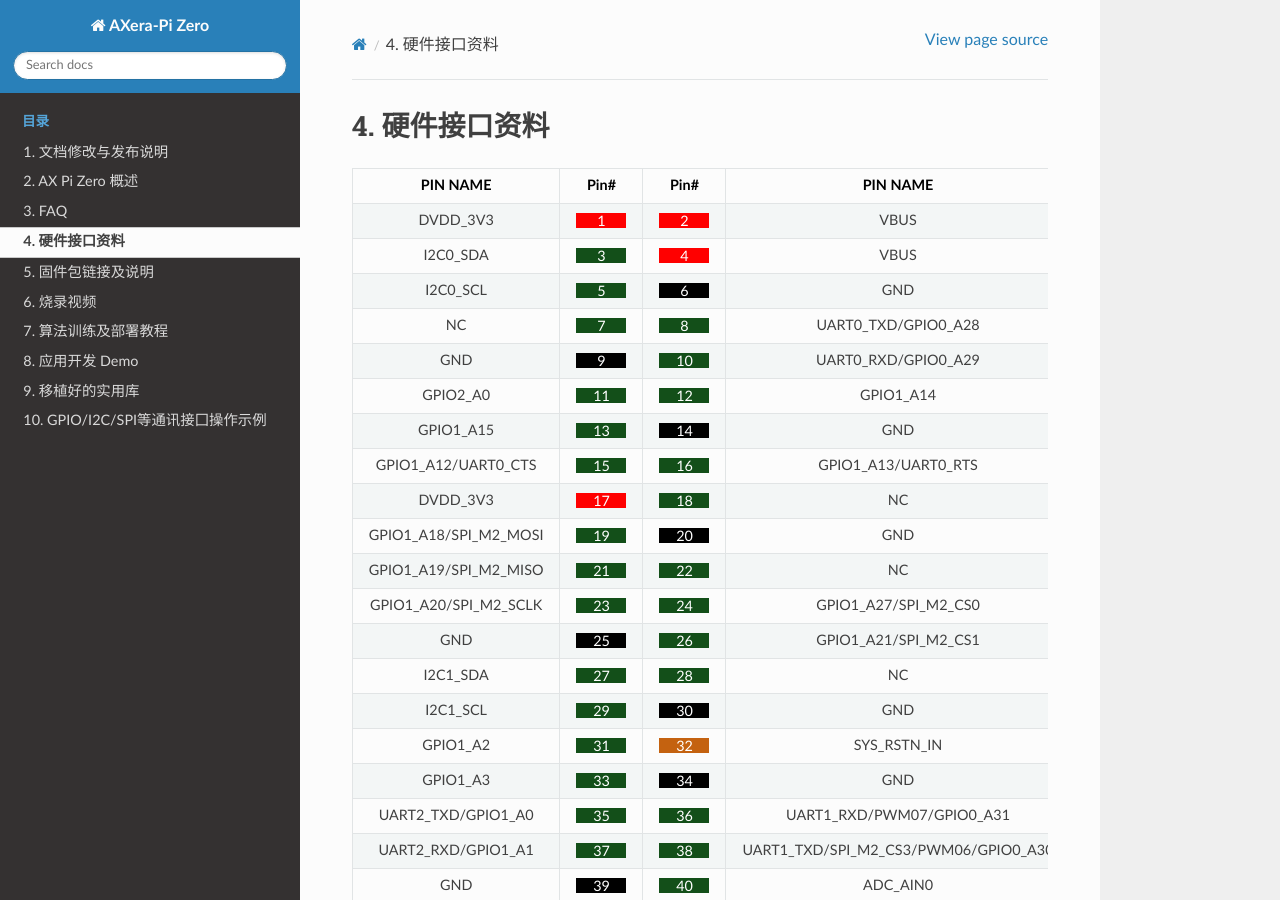
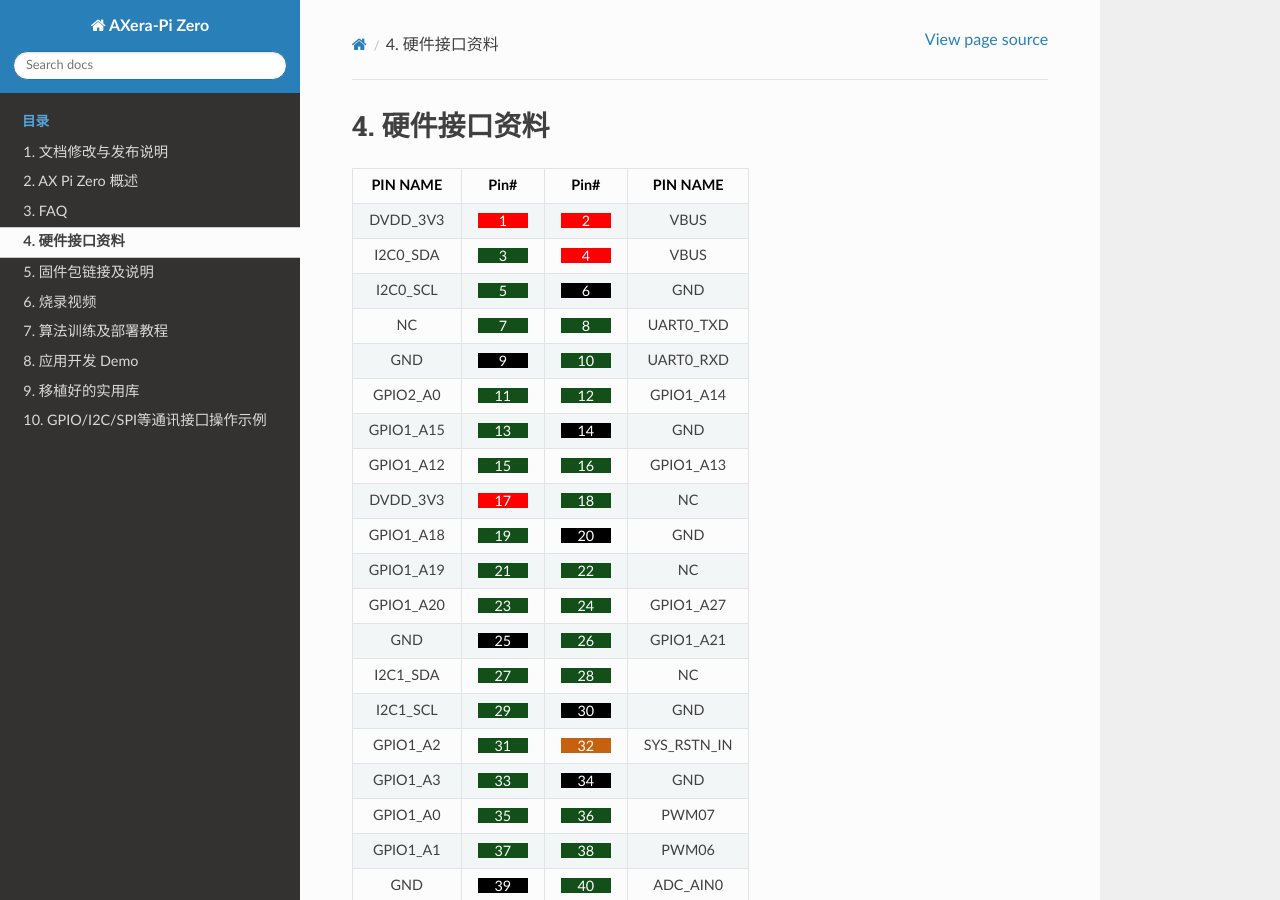
Before and after one commit to AXERA-TECH/axera-pi-zero-docs, a Sphinx documentation site: the page built from source/doc_guide_quick_start.md, in a window 1280 px wide and 900 px high. Built offline with Sphinx 7.4.7 and the Read the Docs theme 2.0.0, drawn with Linux system fonts in a browser that asks for light colours.

Commit message:
Modify GPIO

```diff
--- a/source/doc_guide_quick_start.md
+++ b/source/doc_guide_quick_start.md
@@ -7,22 +7,22 @@
 | <div style="text-align: center;">DVDD_3V3</div> |<div style="background-color:red ;width: 50px;height: 15px;text-align: center;"><font color="#FFFFFF">1</div></font>|<div style="background-color:red ;width: 50px;height: 15px;text-align: center;"><font color="#FFFFFF">2</div></font>| <div style="text-align: center;">VBUS</div> |
 | <div style="text-align: center;">I2C0_SDA</div> |<div style="background-color:rgb(19,79,25) ;width: 50px;height: 15px;text-align: center;"><font color="#FFFFFF">3</div></font>|<div style="background-color:red ;width: 50px;height: 15px;text-align: center;"><font color="#FFFFFF">4</div></font>| <div style="text-align: center;">VBUS</div> |
 | <div style="text-align: center;">I2C0_SCL</div> |<div style="background-color:rgb(19,79,25) ;width: 50px;height: 15px;text-align: center;"><font color="#FFFFFF">5</div></font>|<div style="background-color:black ;width: 50px;height: 15px;text-align: center;"><font color="#FFFFFF">6</div></font>| <div style="text-align: center;">GND</div> |
-| <div style="text-align: center;">NC</div> |<div style="background-color:rgb(19,79,25) ;width: 50px;height: 15px;text-align: center;"><font color="#FFFFFF">7</div></font>|<div style="background-color:rgb(19,79,25) ;width: 50px;height: 15px;text-align: center;"><font color="#FFFFFF">8</div></font>| <div style="text-align: center;">UART0_TXD/GPIO0_A28</div> |
-| <div style="text-align: center;">GND</div> |<div style="background-color:black ;width: 50px;height: 15px;text-align: center;"><font color="#FFFFFF">9</div></font>|<div style="background-color:rgb(19,79,25) ;width: 50px;height: 15px;text-align: center;"><font color="#FFFFFF">10</div></font>| <div style="text-align: center;">UART0_RXD/GPIO0_A29</div> |
+| <div style="text-align: center;">NC</div> |<div style="background-color:rgb(19,79,25) ;width: 50px;height: 15px;text-align: center;"><font color="#FFFFFF">7</div></font>|<div style="background-color:rgb(19,79,25) ;width: 50px;height: 15px;text-align: center;"><font color="#FFFFFF">8</div></font>| <div style="text-align: center;">UART0_TXD</div> |
+| <div style="text-align: center;">GND</div> |<div style="background-color:black ;width: 50px;height: 15px;text-align: center;"><font color="#FFFFFF">9</div></font>|<div style="background-color:rgb(19,79,25) ;width: 50px;height: 15px;text-align: center;"><font color="#FFFFFF">10</div></font>| <div style="text-align: center;">UART0_RXD</div> |
 | <div style="text-align: center;">GPIO2_A0</div> |<div style="background-color:rgb(19,79,25) ;width: 50px;height: 15px;text-align: center;"><font color="#FFFFFF">11</div></font>|<div style="background-color:rgb(19,79,25) ;width: 50px;height: 15px;text-align: center;"><font color="#FFFFFF">12</div></font>| <div style="text-align: center;">GPIO1_A14</div> |
 | <div style="text-align: center;">GPIO1_A15</div> |<div style="background-color:rgb(19,79,25) ;width: 50px;height: 15px;text-align: center;"><font color="#FFFFFF">13</div></font>|<div style="background-color:black ;width: 50px;height: 15px;text-align: center;"><font color="#FFFFFF">14</div></font>| <div style="text-align: center;">GND</div> |
-| <div style="text-align: center;">GPIO1_A12/UART0_CTS</div> |<div style="background-color:rgb(19,79,25) ;width: 50px;height: 15px;text-align: center;"><font color="#FFFFFF">15</div></font>|<div style="background-color:rgb(19,79,25) ;width: 50px;height: 15px;text-align: center;"><font color="#FFFFFF">16</div></font>| <div style="text-align: center;">GPIO1_A13/UART0_RTS</div> |
+| <div style="text-align: center;">GPIO1_A12</div> |<div style="background-color:rgb(19,79,25) ;width: 50px;height: 15px;text-align: center;"><font color="#FFFFFF">15</div></font>|<div style="background-color:rgb(19,79,25) ;width: 50px;height: 15px;text-align: center;"><font color="#FFFFFF">16</div></font>| <div style="text-align: center;">GPIO1_A13</div> |
 | <div style="text-align: center;">DVDD_3V3</div> |<div style="background-color:red ;width: 50px;height: 15px;text-align: center;"><font color="#FFFFFF">17</div> |<div style="background-color:rgb(19,79,25) ;width: 50px;height: 15px;text-align: center;"><font color="#FFFFFF">18</div></font>| <div style="text-align: center;">NC</div> |
-| <div style="text-align: center;">GPIO1_A18/SPI_M2_MOSI</div> |<div style="background-color:rgb(19,79,25) ;width: 50px;height: 15px;text-align: center;"><font color="#FFFFFF">19</div></font>|<div style="background-color:black ;width: 50px;height: 15px;text-align: center;"><font color="#FFFFFF">20</div></font>| <div style="text-align: center;">GND</div> |
-| <div style="text-align: center;">GPIO1_A19/SPI_M2_MISO</div> |<div style="background-color:rgb(19,79,25) ;width: 50px;height: 15px;text-align: center;"><font color="#FFFFFF">21</div></font>|<div style="background-color:rgb(19,79,25) ;width: 50px;height: 15px;text-align: center;"><font color="#FFFFFF">22</div></font>| <div style="text-align: center;">NC</div> |
-| <div style="text-align: center;">GPIO1_A20/SPI_M2_SCLK</div> |<div style="background-color:rgb(19,79,25) ;width: 50px;height: 15px;text-align: center;"><font color="#FFFFFF">23</div></font>|<div style="background-color:rgb(19,79,25) ;width: 50px;height: 15px;text-align: center;"><font color="#FFFFFF">24</div></font>| <div style="text-align: center;">GPIO1_A27/SPI_M2_CS0</div> |
-| <div style="text-align: center;">GND</div> |<div style="background-color:black ;width: 50px;height: 15px;text-align: center;"><font color="#FFFFFF">25</div></font>|<div style="background-color:rgb(19,79,25) ;width: 50px;height: 15px;text-align: center;"><font color="#FFFFFF">26</div></font>| <div style="text-align: center;">GPIO1_A21/SPI_M2_CS1</div> |
+| <div style="text-align: center;">GPIO1_A18</div> |<div style="background-color:rgb(19,79,25) ;width: 50px;height: 15px;text-align: center;"><font color="#FFFFFF">19</div></font>|<div style="background-color:black ;width: 50px;height: 15px;text-align: center;"><font color="#FFFFFF">20</div></font>| <div style="text-align: center;">GND</div> |
+| <div style="text-align: center;">GPIO1_A19</div> |<div style="background-color:rgb(19,79,25) ;width: 50px;height: 15px;text-align: center;"><font color="#FFFFFF">21</div></font>|<div style="background-color:rgb(19,79,25) ;width: 50px;height: 15px;text-align: center;"><font color="#FFFFFF">22</div></font>| <div style="text-align: center;">NC</div> |
+| <div style="text-align: center;">GPIO1_A20</div> |<div style="background-color:rgb(19,79,25) ;width: 50px;height: 15px;text-align: center;"><font color="#FFFFFF">23</div></font>|<div style="background-color:rgb(19,79,25) ;width: 50px;height: 15px;text-align: center;"><font color="#FFFFFF">24</div></font>| <div style="text-align: center;">GPIO1_A27</div> |
+| <div style="text-align: center;">GND</div> |<div style="background-color:black ;width: 50px;height: 15px;text-align: center;"><font color="#FFFFFF">25</div></font>|<div style="background-color:rgb(19,79,25) ;width: 50px;height: 15px;text-align: center;"><font color="#FFFFFF">26</div></font>| <div style="text-align: center;">GPIO1_A21</div> |
 | <div style="text-align: center;">I2C1_SDA</div> |<div style="background-color:rgb(19,79,25) ;width: 50px;height: 15px;text-align: center;"><font color="#FFFFFF">27</div></font>|<div style="background-color:rgb(19,79,25) ;width: 50px;height: 15px;text-align: center;"><font color="#FFFFFF">28</div></font>| <div style="text-align: center;">NC</div> |
 | <div style="text-align: center;">I2C1_SCL</div> |<div style="background-color:rgb(19,79,25) ;width: 50px;height: 15px;text-align: center;"><font color="#FFFFFF">29</div></font>|<div style="background-color:black ;width: 50px;height: 15px;text-align: center;"><font color="#FFFFFF">30</div></font>| <div style="text-align: center;">GND</div> |
 | <div style="text-align: center;">GPIO1_A2</div> |<div style="background-color:rgb(19,79,25) ;width: 50px;height: 15px;text-align: center;"><font color="#FFFFFF">31</div></font>|<div style="background-color:rgb(196,98,16) ;width: 50px;height: 15px;text-align: center;"><font color="#FFFFFF">32</div></font>| <div style="text-align: center;">SYS_RSTN_IN</div> |
 | <div style="text-align: center;">GPIO1_A3</div> |<div style="background-color:rgb(19,79,25) ;width: 50px;height: 15px;text-align: center;"><font color="#FFFFFF">33</div></font>|<div style="background-color:black ;width: 50px;height: 15px;text-align: center;"><font color="#FFFFFF">34</div></font>| <div style="text-align: center;">GND</div> |
-| <div style="text-align: center;">UART2_TXD/GPIO1_A0</div> |<div style="background-color:rgb(19,79,25) ;width: 50px;height: 15px;text-align: center;"><font color="#FFFFFF">35</div></font>|<div style="background-color:rgb(19,79,25) ;width: 50px;height: 15px;text-align: center;"><font color="#FFFFFF">36</div></font>| <div style="text-align: center;">UART1_RXD/PWM07/GPIO0_A31</div> |
-| <div style="text-align: center;">UART2_RXD/GPIO1_A1</div> |<div style="background-color:rgb(19,79,25) ;width: 50px;height: 15px;text-align: center;"><font color="#FFFFFF">37</div></font>|<div style="background-color:rgb(19,79,25) ;width: 50px;height: 15px;text-align: center;"><font color="#FFFFFF">38</div></font>| <div style="text-align: center;">UART1_TXD/SPI_M2_CS3/PWM06/GPIO0_A30</div> |
+| <div style="text-align: center;">GPIO1_A0</div> |<div style="background-color:rgb(19,79,25) ;width: 50px;height: 15px;text-align: center;"><font color="#FFFFFF">35</div></font>|<div style="background-color:rgb(19,79,25) ;width: 50px;height: 15px;text-align: center;"><font color="#FFFFFF">36</div></font>| <div style="text-align: center;">PWM07</div> |
+| <div style="text-align: center;">GPIO1_A1</div> |<div style="background-color:rgb(19,79,25) ;width: 50px;height: 15px;text-align: center;"><font color="#FFFFFF">37</div></font>|<div style="background-color:rgb(19,79,25) ;width: 50px;height: 15px;text-align: center;"><font color="#FFFFFF">38</div></font>| <div style="text-align: center;">PWM06</div> |
 | <div style="text-align: center;">GND</div> |<div style="background-color:black ;width: 50px;height: 15px;text-align: center;"><font color="#FFFFFF">39</div></font>|<div style="background-color:rgb(19,79,25) ;width: 50px;height: 15px;text-align: center;"><font color="#FFFFFF">40</div></font>| <div style="text-align: center;">ADC_AIN0</div> |
 
 <font size="5">以下为实物图，箭头所指位置是pin为1的引脚<br /></font>
```
Also changed, not shown: source/doc_guide_FAQ.md (+1 -1 lines), source/doc_guide_advanced.md (+3 -0 lines).
